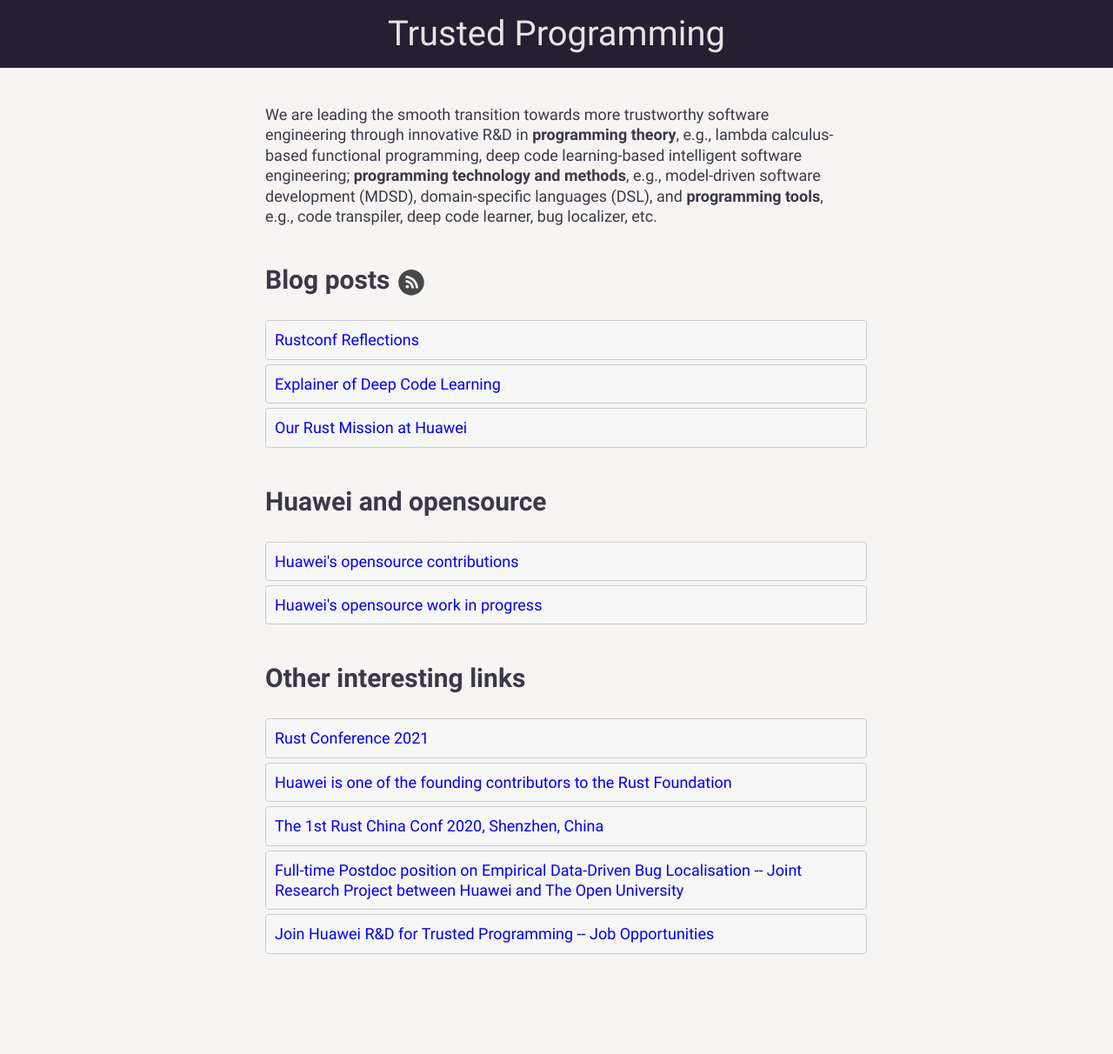
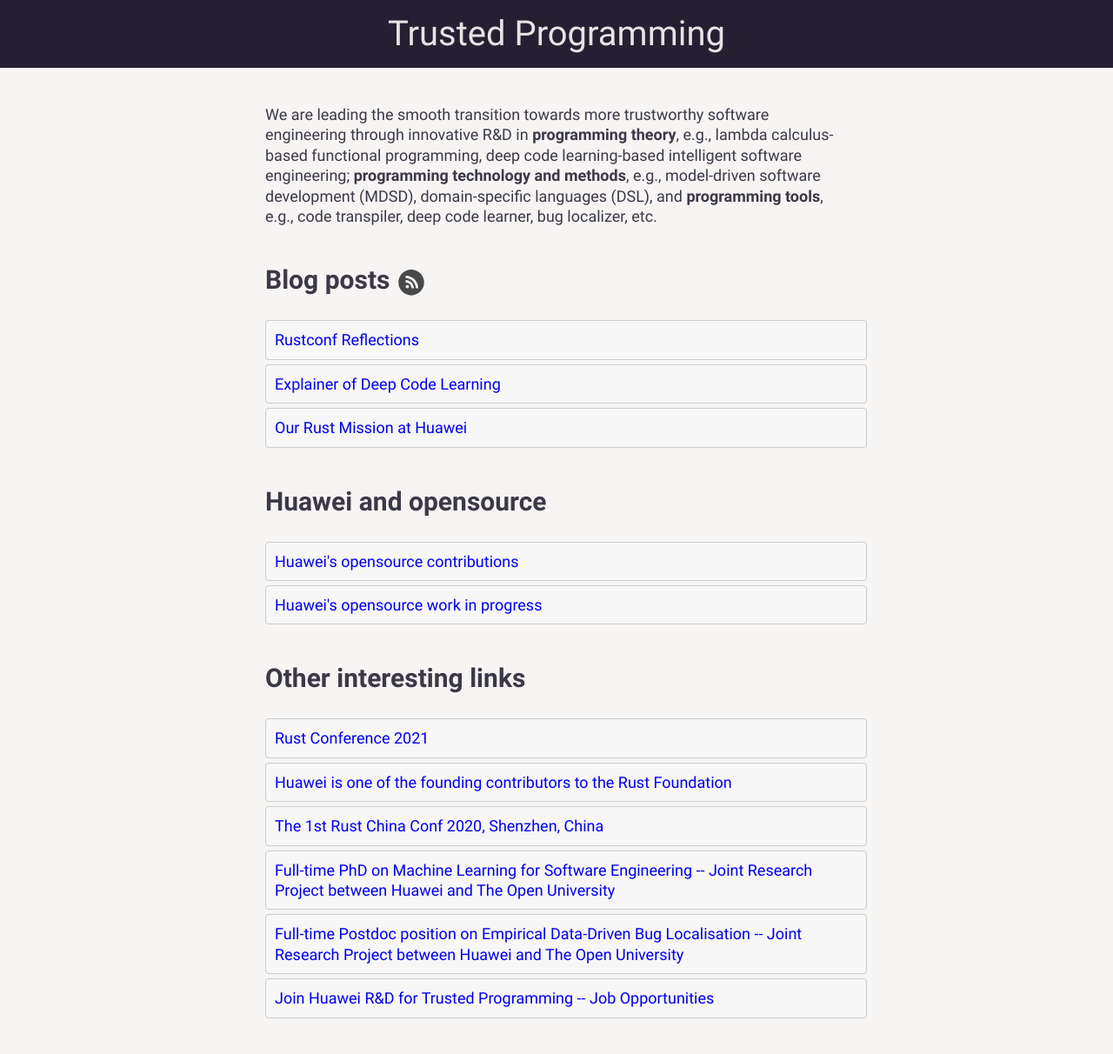
Before and after one commit to yijunyu/trusted-programming.github.io, a Jekyll site: the page built from index.md, in a window 1280 px wide. Shown: the whole page at 87% size. Built offline with Jekyll 4.4.1, drawn with Linux system fonts in a browser that asks for light colours; before the commit the page ends 1138 px from its top, so only the background shows below that.

Commit message:
update PhD position

```diff
--- a/index.md
+++ b/index.md
@@ -33,6 +33,7 @@
   <a href="https://rustconf.com/">Rust Conference 2021</a>
   <a href="https://foundation.rust-lang.org">Huawei is one of the founding contributors to the Rust Foundation</a>
   <a href="https://2020conf.rustcc.cn">The 1st Rust China Conf 2020, Shenzhen, China</a>
+  <a href="https://www.open.ac.uk/about/employment/vacancies/phd-studentship-machine-learning-software-engineering-stemccphdstudentship">Full-time PhD on Machine Learning for Software Engineering -- Joint Research Project between Huawei and The Open University</a>
   <a href="https://www.linkedin.com/jobs/view/2703556146/">Full-time Postdoc position on Empirical Data-Driven Bug Localisation -- Joint Research Project between Huawei and The Open University</a>
   <a href="https://apply.workable.com/huawei-ireland/j/823CFEB55B/">Join Huawei R&D for Trusted Programming -- Job Opportunities</a>
 </div>
```
